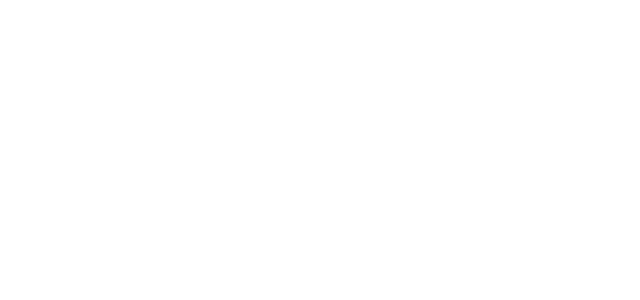
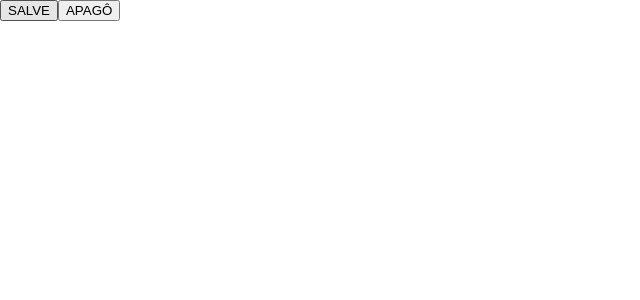
Before and after one commit to okraciunas/draftjs-create-editor, a React (Create React App) app: page / in a window 1280 px wide. Shown: the top 300 px of the page, without its empty margins (0-640 px from the left). Built offline with nearby package versions, Linux system fonts and the light colour scheme.

Commit message:
Salvando em localStorage o que foi criado

```diff
--- a/src/App.js
+++ b/src/App.js
@@ -1,29 +1,37 @@
-import React, { Component } from 'react';
+import React from 'react';
 import BoxEditor from './BoxEditor';
 import './App.css';
 
 const boxMinWidth = 10;
 const boxMinHeight = 10;
+const boxRef = 'editor_';
 
-export default class App extends Component {
+export default class App extends React.Component {
   constructor() {
     super();
 
+    let editors = [];
+
+    if(localStorage.getItem('editors')) {
+      editors = [...JSON.parse(localStorage.getItem('editors'))];
+    }
+
     this.mouse = { };
-    this.state = { boxes: [ ] };
+    this.state = { editors: editors };
   }
 
   _onMouseDown = (event) => {
     if(event.target.classList.contains('container')) {
       event.preventDefault();
 
+      this.mouse.isDown = true;
       this.mouse.initialX = event.clientX;
       this.mouse.initialY = event.clientY;
     }
   }
 
   _onMouseUp = (event) => {
-    if(event.target.classList.contains('container')) {
+    if(this.mouse.isDown) {
       event.preventDefault();
 
       this.mouse.finalX = event.clientX;
@@ -34,7 +42,7 @@
 
       if(boxWidth >= boxMinWidth && boxHeight >= boxMinHeight) {
         this.setState({
-          boxes: this._updateBoxes({
+          editors: this._updateEditors({
             x: this._getPosition(this.mouse.initialX, this.mouse.finalX),
             y: this._getPosition(this.mouse.initialY, this.mouse.finalY),
             width: this._toPX(boxWidth),
@@ -43,6 +51,8 @@
           })
         });
       }
+
+      this.mouse.isDown = false;
     }
   }
 
@@ -68,8 +78,25 @@
     return value.toString() + 'px';
   }
 
-  _updateBoxes = (box) => {
-    return [...this.state.boxes, box];
+  _updateEditors = (editor) => {
+    return [...this.state.editors, editor];
+  }
+
+  _save = () => {
+    let editors = Object.keys(this.refs)
+          .filter(ref => ref.indexOf(boxRef) >= 0)
+          .map(ref => this.refs[ref]);
+
+    this.state.editors.forEach((props, index) => {
+      props.content = editors[index].content();
+    });
+
+    localStorage.setItem('editors', JSON.stringify(this.state.editors));
+  }
+
+  _delete = () => {
+    localStorage.removeItem('editors');
+    this.setState({ editors: [] });
   }
 
   render() {
@@ -78,19 +105,31 @@
         className="wh100 container"
         onMouseDown={this._onMouseDown}
         onMouseUp={this._onMouseUp}>
-        {this.state.boxes.map((props, index) => {
+        <button
+          onClick={this._save}>
+          SALVE
+        </button>
+        <button
+          onClick={this._delete}>
+          APAGÔ
+        </button>
+        <div>
+          {this.state.editors.map((props, index) => {
             return (
               <BoxEditor
                 key={index}
+                ref={`${boxRef}${index}`}
                 x={props.x}
                 y={props.y}
                 width={props.width}
                 height={props.height}
                 backgroundColor={props.backgroundColor}
+                content={props.content}
               />
             );
           })}
         </div>
+      </div>
     );
   }
 }
--- a/src/BoxEditor.js
+++ b/src/BoxEditor.js
@@ -1,19 +1,36 @@
 import React from 'react';
-import { Editor, EditorState } from 'draft-js';
+import {
+  convertFromRaw,
+  convertToRaw,
+  Editor,
+  EditorState
+} from 'draft-js';
 import './BoxEditor.css';
 
 export default class BoxEditor extends React.Component {
-  constructor() {
-    super();
+  constructor(props) {
+    super(props);
+
+    let editorState = null;
+
+    if(this.props.content) {
+      editorState = EditorState.createWithContent(convertFromRaw(JSON.parse(this.props.content)));
+    }
+    else {
+      editorState = EditorState.createEmpty();
+    }
 
     this.state = {
-      editorState: EditorState.createEmpty()
-    }
+      editorState: editorState,
+      content: ''
+    };
   }
 
   _onChange = (editorState) => {
-    this.setState({editorState});
+    this.setState({ editorState });
   }
+
+  content = () => JSON.stringify(convertToRaw(this.state.editorState.getCurrentContent()));
 
   render() {
     let style = {
```
Lines whose indentation alone changed are shown as unchanged.
